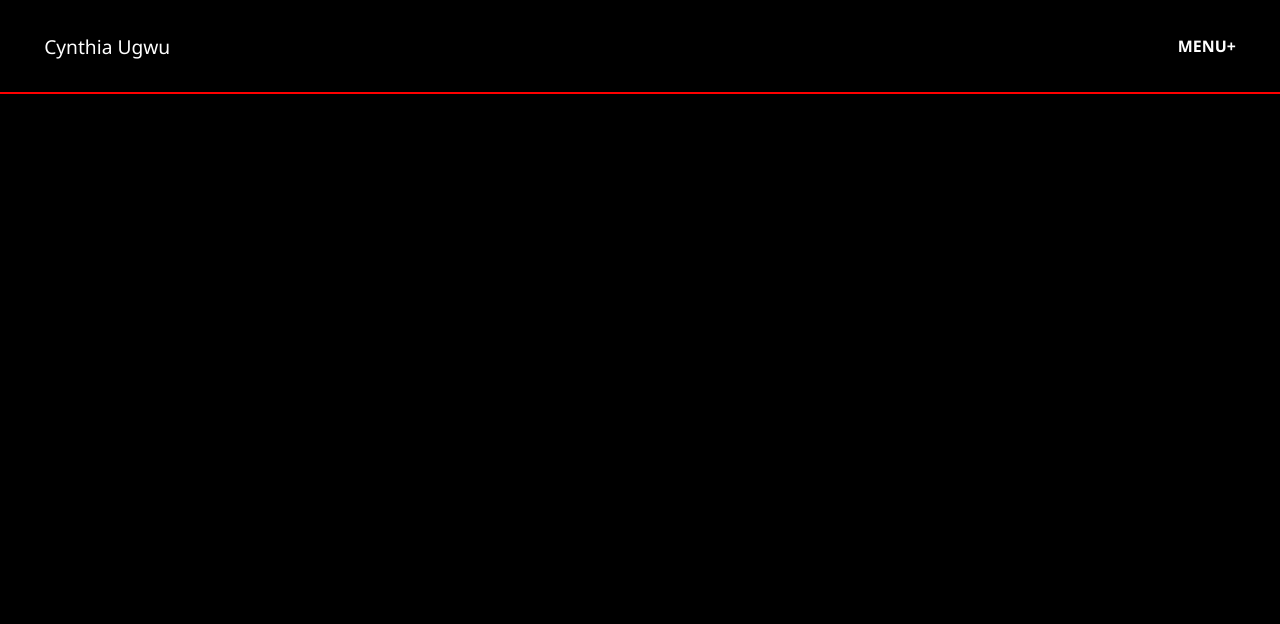
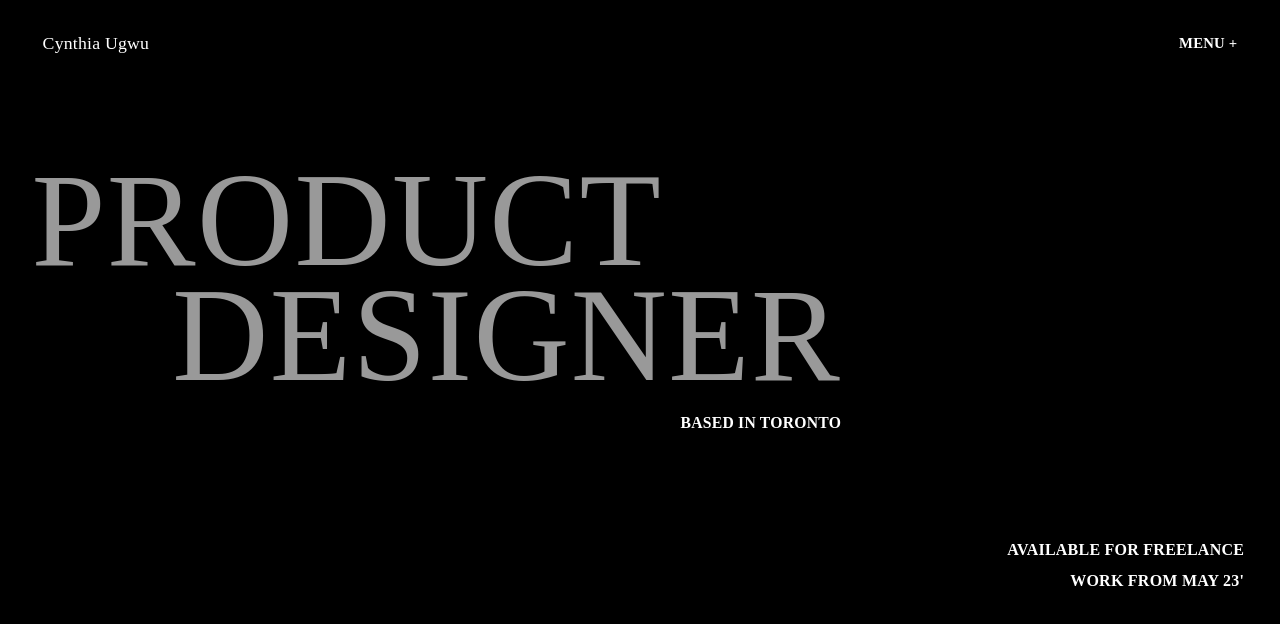
Before and after one commit to Sumit-Si/modernWebsite1, a plain HTML site: page index.html in a window 1280 px wide. Drawn offline with Linux system fonts and the light colour scheme.

Commit message:
completed till header

```diff
--- a/index.html
+++ b/index.html
@@ -11,7 +11,18 @@
         <div id="hero">
             <div id="nav">
                 <a href="">Cynthia Ugwu</a>
-                <h5>MENU+</h5>
+                <h5>MENU +</h5>
+            </div>
+            <div id="heading">
+                <h1>Product</h1>
+                <div id="blockContent">
+                    <h1>Designer</h1>
+                    <h5>Based in Toronto</h5>
+                </div>
+                <div id="chottiHeading">
+                    <h4 id="firstHeading">AVAILABLE FOR FREELANCE</h4>
+                    <h4>WORK FROM MAY 23'</h4>
+                </div>
             </div>
         </div>
     </div>
--- a/style.css
+++ b/style.css
@@ -1,7 +1,7 @@
 * {
   margin: 0;
   padding: 0;
-  font-family: "Segoe UI", Tahoma, Geneva, Verdana, sans-serif;
+  font-family: "General Sans";
   box-sizing: border-box;
 }
 
@@ -19,20 +19,64 @@ body {
   width: 100%;
   height: 100vh;
   background-color: black;
+  color: #fff;
 }
 
 #nav {
-  outline: 2px solid red;
+  /* outline: 2px solid red; */
   width: 100%;
-  padding: 1.7em 2.3em;
+  padding: 1.86em 2.4em;
   color: #fff;
-  font-size: 1.2rem;
+  font-weight: 500;
+  font-size: 1.11rem;
   display: flex;
   align-items: center;
   justify-content: space-between;
+  letter-spacing: 0.012em;
 }
 
 #nav a {
   color: #fff;
   text-decoration: none;
 }
+
+#heading {
+  /* outline: 2px solid red; */
+  margin-top: 5.97vw;
+  padding-left: 2.46vw;
+  padding-right: 2.8vw;
+}
+
+#heading h1 {
+  font-family: "General Sans Medium";
+  font-size: 10.4vw;
+  text-transform: uppercase;
+  letter-spacing: 0.01em;
+  line-height: 0.86em;
+  opacity: 0.6;
+  font-weight: 500;
+}
+
+#blockContent {
+  /* outline: 2px solid blue; */
+  margin-left: 11vw;
+  width: fit-content;
+}
+
+#blockContent h5 {
+  text-align: end;
+  text-transform: uppercase;
+  padding: 1.4em 0;
+  font-size: 0.98rem;
+  letter-spacing: 0.015em;
+}
+
+#chottiHeading {
+  margin-top: 6.8vw;
+  text-align: end;
+  letter-spacing: 0.015em;
+}
+
+#chottiHeading #firstHeading {
+  margin-bottom: 0.8em;
+}
```
